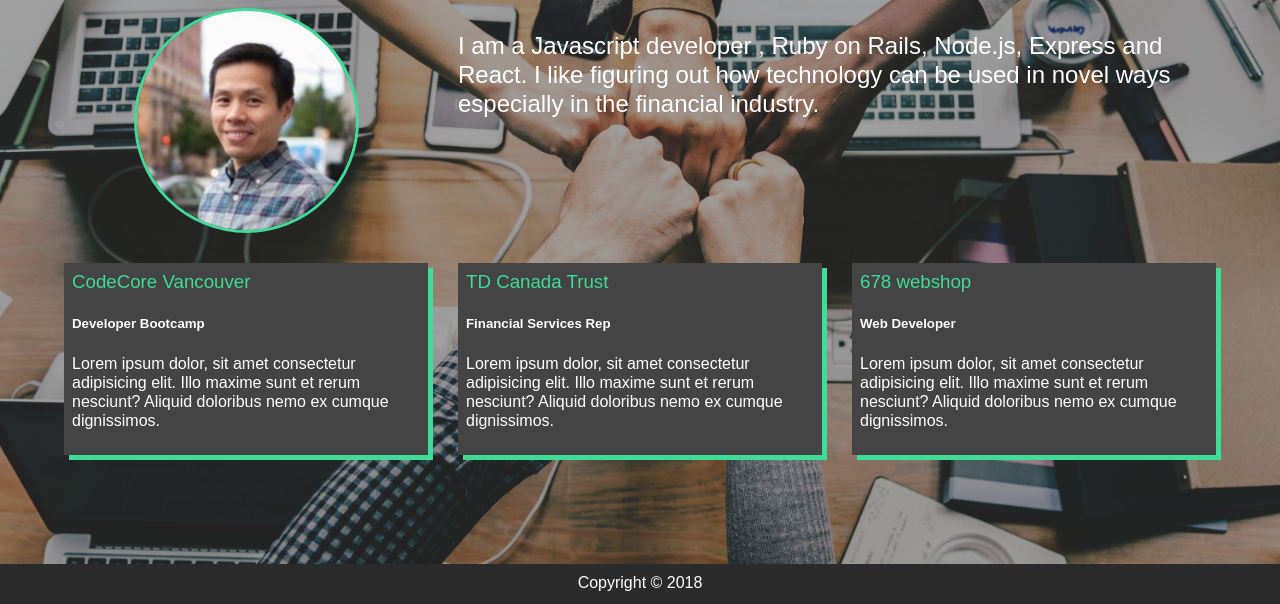
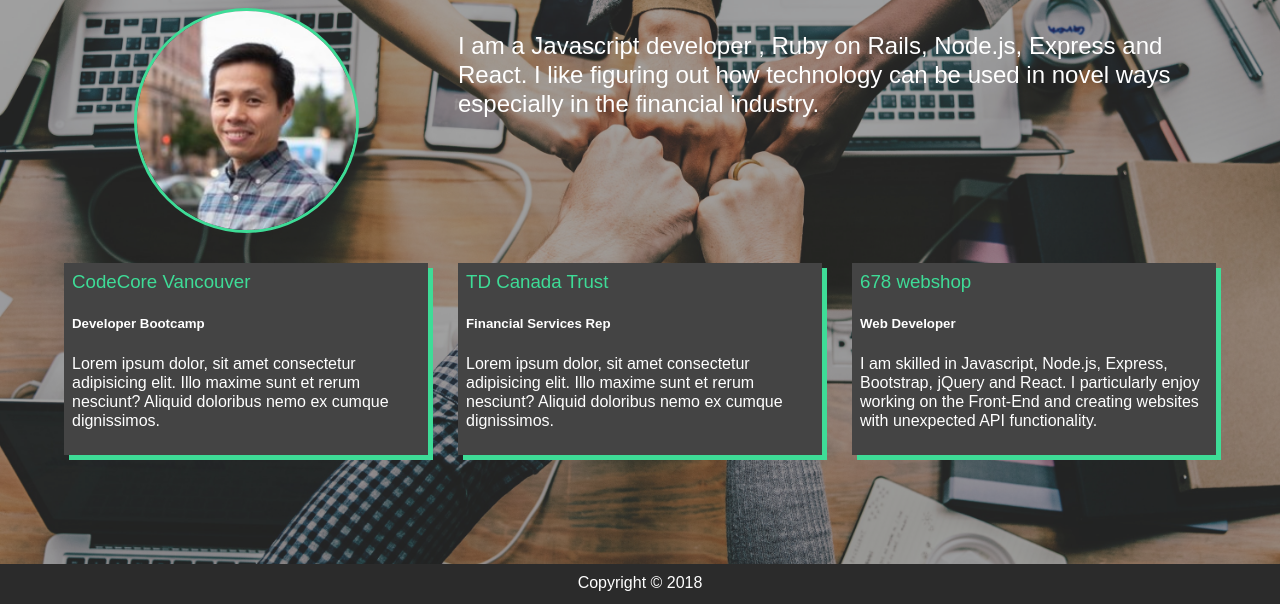
Before and after one commit to JayArteficio/portfolio, a website: page dist/about.html in a window 1280 px wide. Shown: the part 196-800 px from the top of the page. Drawn offline with Linux system fonts and the light colour scheme.

Commit message:
change about

```diff
--- a/dist/about.html
+++ b/dist/about.html
@@ -54,8 +54,9 @@
             <img src="img/portrait.jpg" alt="Jay Arteficio" class="bio-image">
             <div class="bio">
                 <!-- <h3 class="text-secondary">BIO</h3> -->
-                <p>I am a Javascript developer , Ruby on Rails, Node.js, Express and React. I like figuring out how technology can be
-                used in novel ways especially in the financial industry.</p>
+                <p>I am a Javascript developer , Ruby on Rails, Node.js, Express and React. I like figuring out how
+                    technology can be
+                    used in novel ways especially in the financial industry.</p>
             </div>
             <div class="job job-1">
                 <h3 id="company">CodeCore Vancouver</h3>
@@ -72,8 +73,9 @@
             <div class="job job-3">
                 <h3 id="company">678 webshop</h3>
                 <h5>Web Developer</h5>
-                <p>Lorem ipsum dolor, sit amet consectetur adipisicing elit. Illo maxime sunt et rerum nesciunt?
-                    Aliquid doloribus nemo ex cumque dignissimos.</p>
+                <p>I am skilled in Javascript, Node.js, Express, Bootstrap, jQuery and React. I particularly enjoy
+                    working on the
+                    Front-End and creating websites with unexpected API functionality.</p>
             </div>
         </div>
     </main>
```
